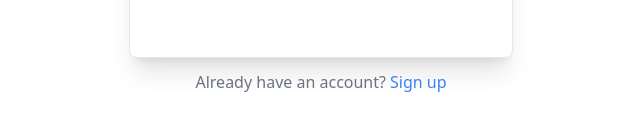
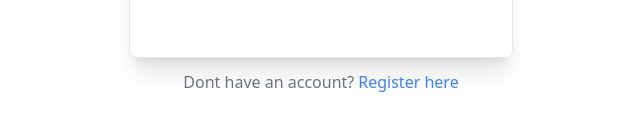
Before and after one commit to monteen01/LoginSignUp, a React (Vite) app in the folder client/: page /login in a window 1280 px wide. Shown: the part 532-662 px from the top of the page, without its empty margins (319-959 px from the left). Built offline with nearby package versions, Linux system fonts and the light colour scheme.

Commit message:
changes the word

```diff
--- a/client/src/Login.jsx
+++ b/client/src/Login.jsx
@@ -9,7 +9,6 @@ const Login = () => {
   const navigate = useNavigate("");
   // eslint-disable-next-line no-unused-vars
   const [isLoggedIn, setIsLoggedIn] = useState(false);
-  // const [result] = useState(null); // Initialize result state
 
   const notify = () => {
     setIsLoggedIn(true);
@@ -28,8 +27,6 @@ const Login = () => {
         const { user, email } = result.data;
         setIsLoggedIn(true);
         console.log(result.data.user.name);
-        // Call the notify function after successful login
-        // notify();
 
         // Navigate to the home route after the toast message is displayed
         setTimeout(() => {
@@ -99,9 +96,9 @@ const Login = () => {
       </form>
       <div className="text-center mt-3">
         <p className="text-gray-500">
-          Already have an account?
+          Dont have an account?
           <span className="text-blue-500 ml-1">
-            <Link to="/register">Sign up</Link>
+            <Link to="/register">Register here</Link>
           </span>
         </p>
       </div>
```
Also changed, not shown: 1 other file (tests, documents, lock files or other folders).
